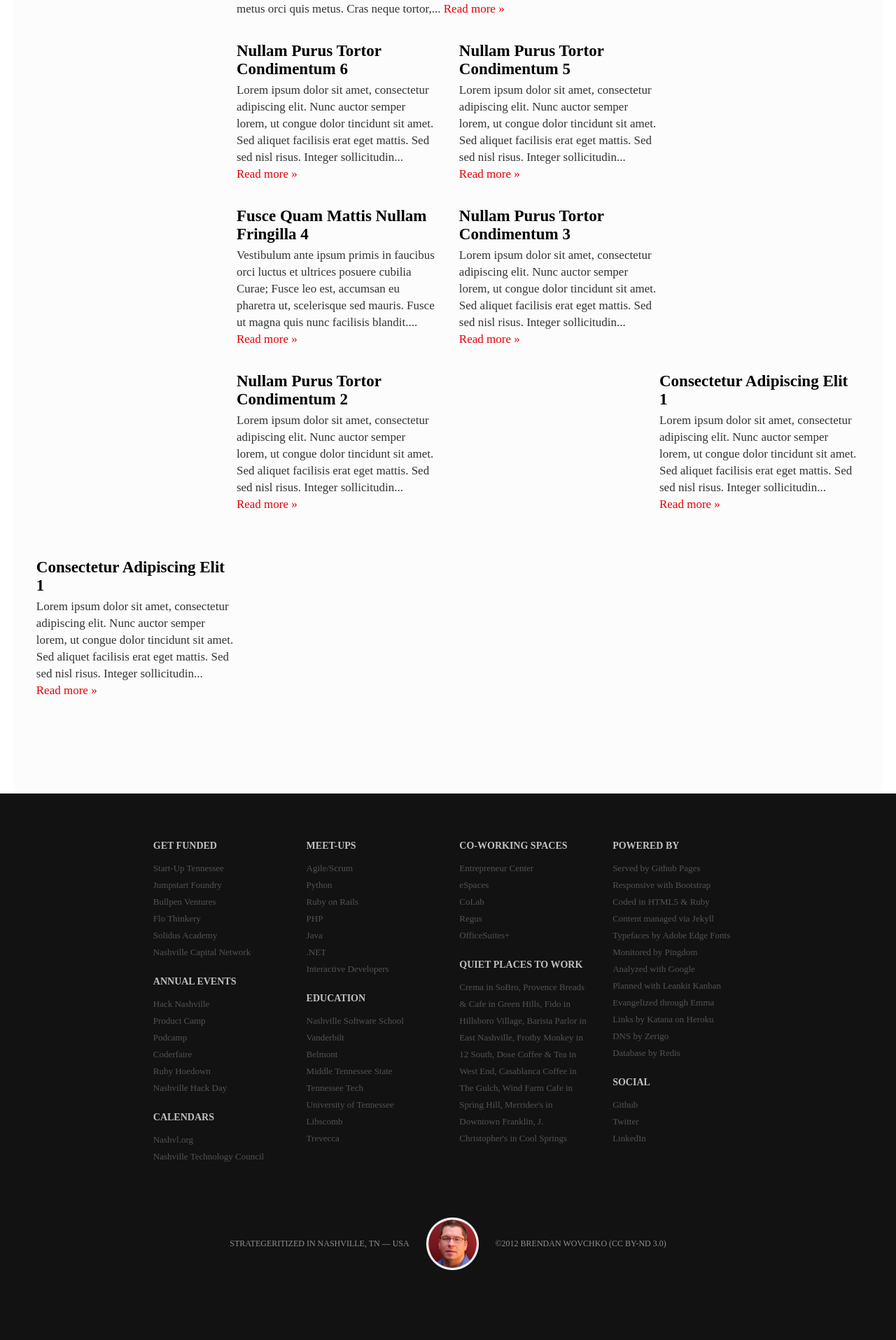
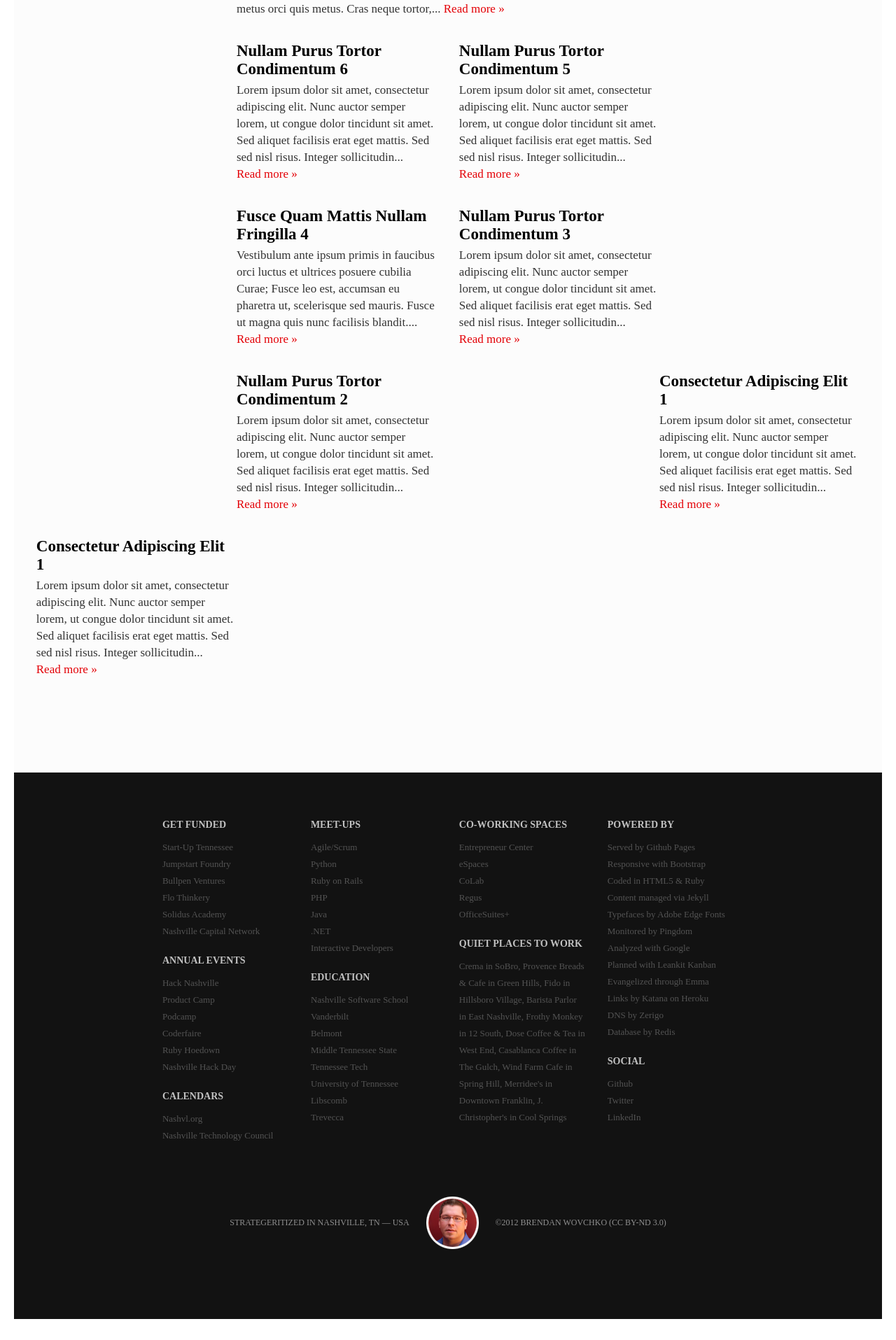
Before and after one commit to wovchko/inklings, a Jekyll site: the page built from index.html, in a window 1280 px wide. Shown: the part 675-2590 px from the top of the page at 70% size. Built offline with Jekyll 4.4.1, drawn with Linux system fonts in a browser that asks for light colours; Markdown is read by kramdown in place of the engine named in the settings; the list of posts is cut into pages by our own code; after the commit the page ends 2560 px from its top, so only the background shows below that.

```diff
--- a/index.html
+++ b/index.html
@@ -23,7 +23,7 @@
          <h5>{{post.title}}</h5>
          <p>{{ post.content | strip_html | truncatewords:30}} <a href="{{post.url}}">Read more &raquo;</a></p>
        </div>
-      {% if forloop.last == true %}
+      {% if thecycle == '1' and forloop.last == true %}
        <div class="span6"></div>
      </div>
       {% endif %}
```
